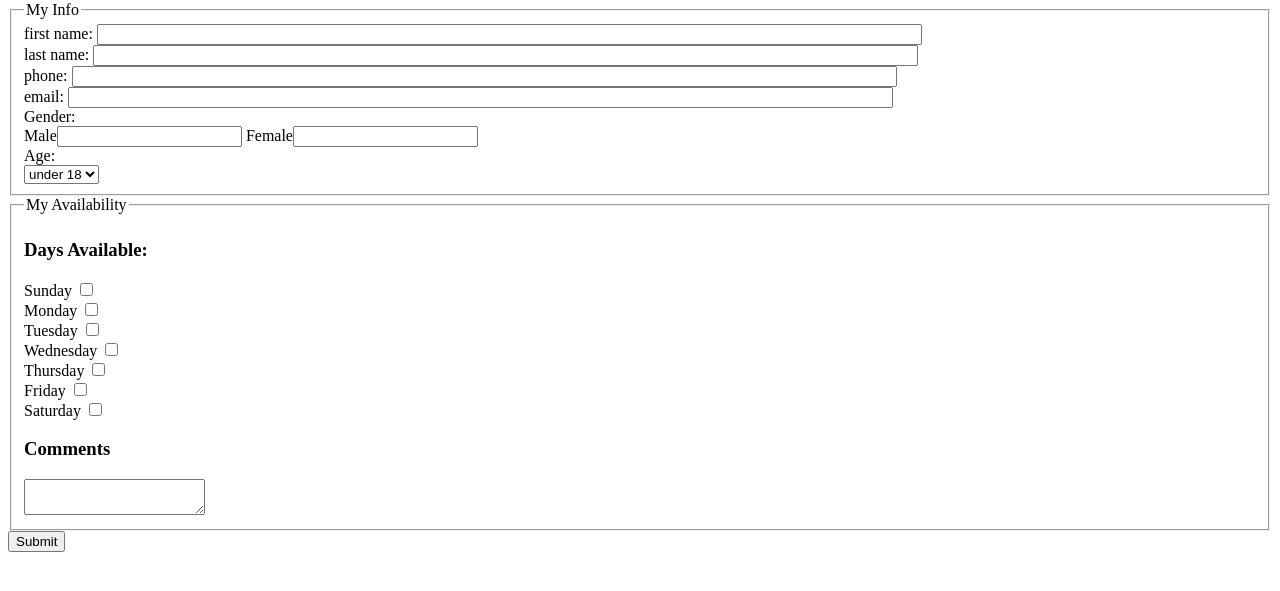
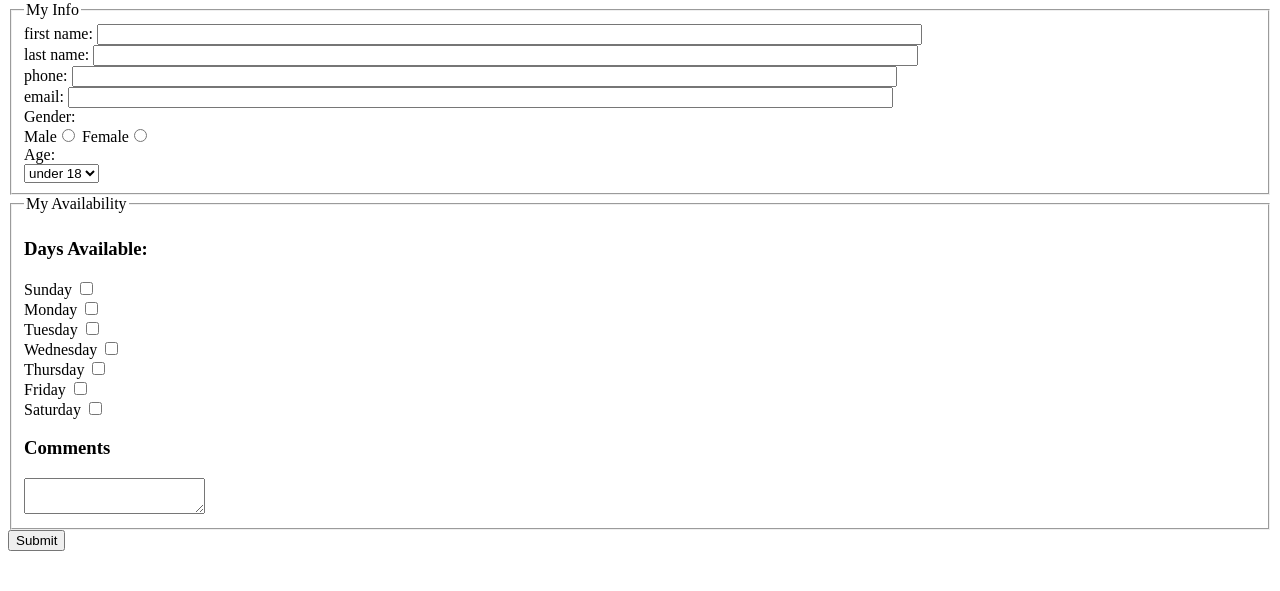
Before and after one commit to hzeng9/itmd361-lab4, a plain HTML site: page index.html in a window 1280 px wide. Shown: the part 79-670 px from the top of the page. Drawn offline with Linux system fonts and the light colour scheme.

Commit message:
fixed gender section of the form

```diff
--- a/index.html
+++ b/index.html
@@ -15,8 +15,8 @@
             <div><label>email: <input size="100" type="text" name="email_field"></label></div>
             <div>Gender: </div>
             <div>
-                <label>Male<input></label>
-                <label>Female<input></label>
+                <label>Male<input type="radio" name="gender_field" value="male"></label>
+                <label>Female<input type="radio" name="gender_field" value="female"></label>
             </div>
             <div>Age: </div>
             <select name="age_field">
```
